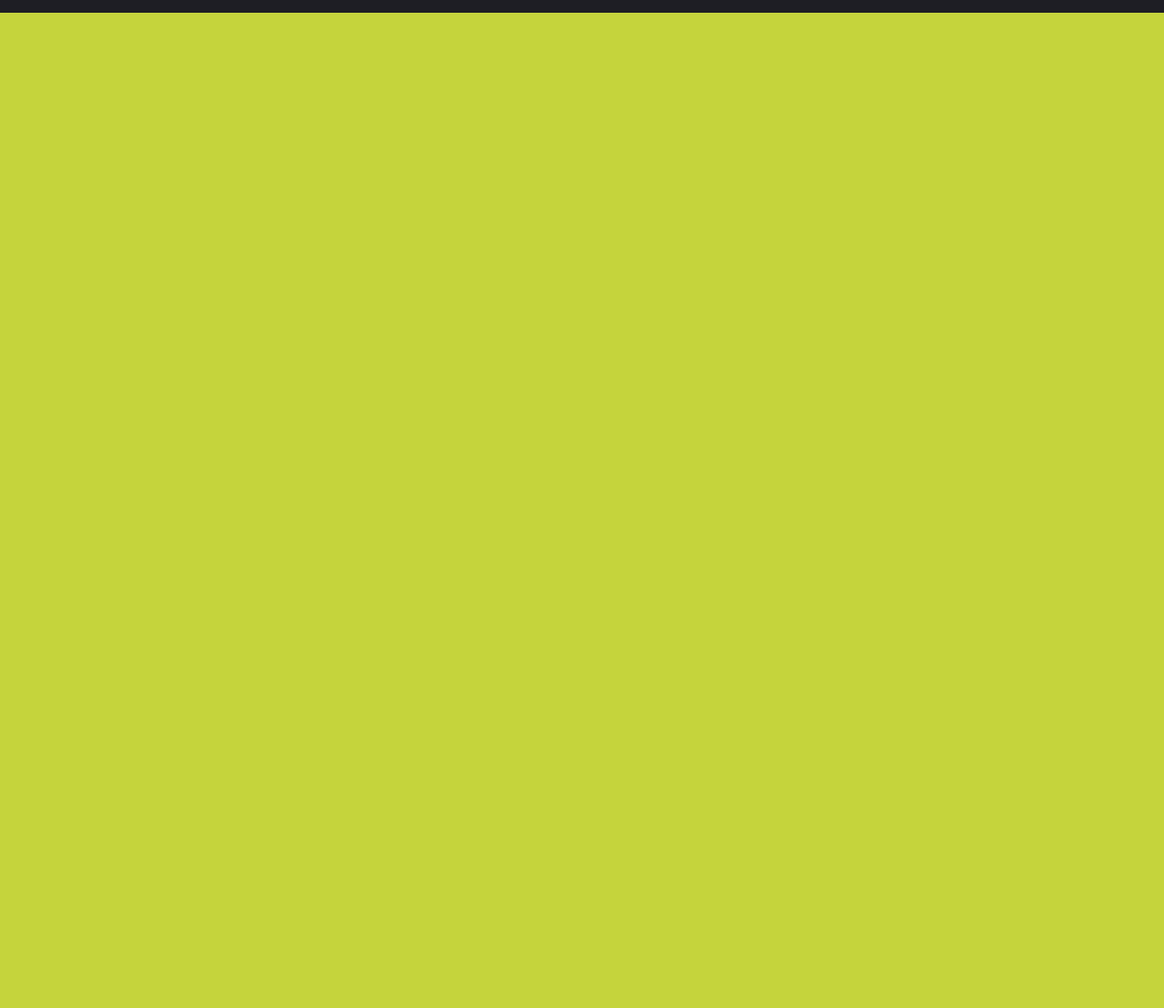
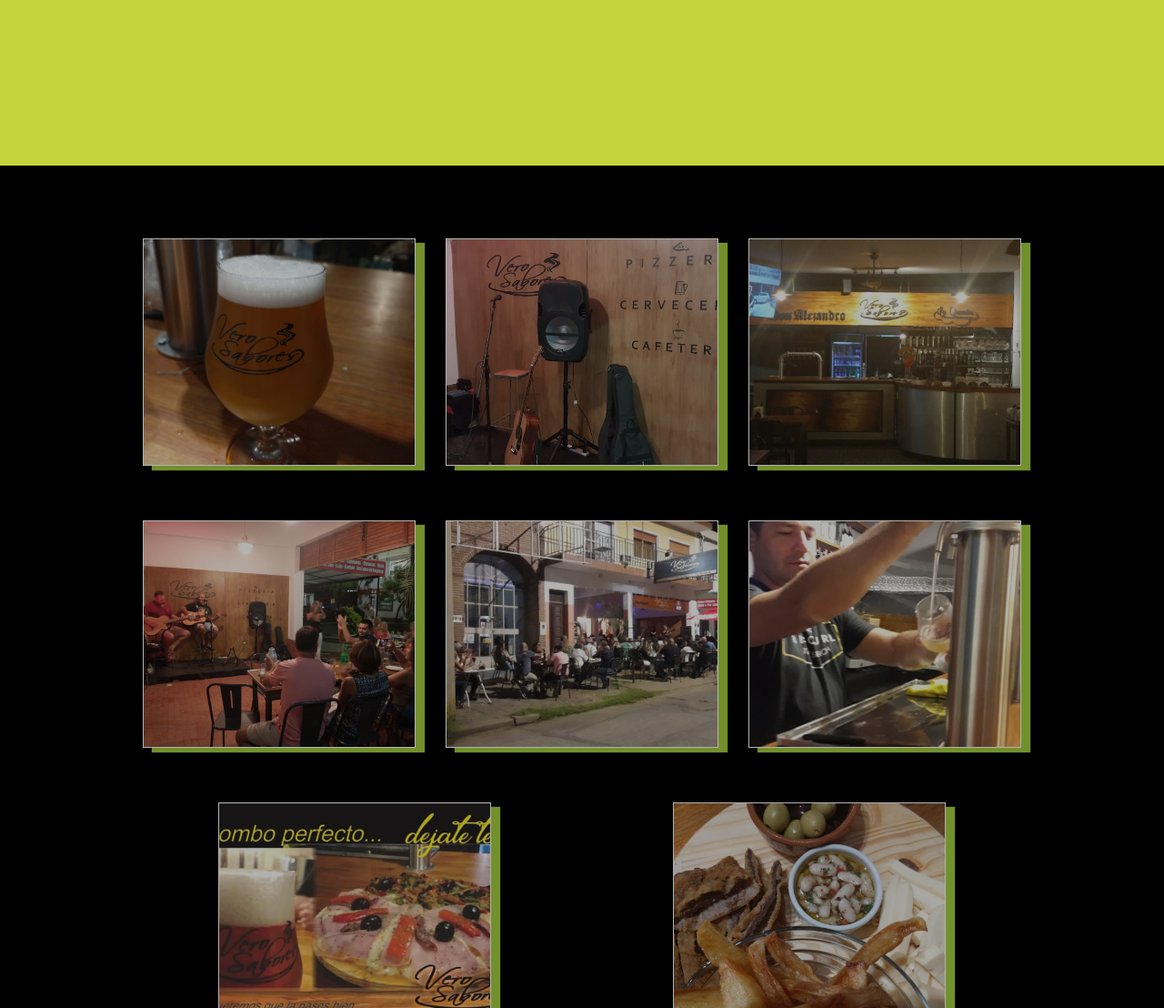
Before and after one commit to FranDesarrolla/vero-sabores, a plain HTML site: page galeria.html in a window 1280 px wide. Shown: the part 855-1963 px from the top of the page at 91% size. Before the commit the page ends 869 px from the top, so only its background shows below. Drawn offline with nearby package versions, Linux system fonts and the light colour scheme.

Commit message:
Pagina posiblemente finalizada

```diff
--- a/css/styles.css
+++ b/css/styles.css
@@ -42,6 +42,13 @@ nav ul li {
 
 .div {
     padding-bottom: 300px;
+    background-size: cover;
+    font-family: 'Poppins', sans-serif;
+    background-attachment: fixed;
+}
+
+.div-gallery {
+    padding-bottom: 200px;
     background-size: cover;
     font-family: 'Poppins', sans-serif;
     background-attachment: fixed;
@@ -221,6 +228,7 @@ footer {
     background-size: cover;
     background-repeat: no-repeat;
     background-attachment: fixed;
+
 }
 
 .navbar-toggler {
@@ -341,41 +349,45 @@ footer {
     transition: .2s;
 }
 
-.gallery-container {
-    width: 49.8%;
-    height: 100%;
-    margin: 25px 0 25px 0;
-    display: inline-block;
-    border: dashed green;
-    display: inline;
+.bordes {
+    border: 1px solid rgb(255, 255, 255);
+    box-shadow: 10px 5px 1px 0px rgb(163, 206, 63);
 }
 
-.gallery-cont {
-    width: 49.8%;
-    height: 100%;
-    margin: 25px 0 25px 0;
-    display: inline-block;
-    border: dashed green;
-    display: inline;
+.contenedor-galeria {
+    display: flex;
+    width: 100%;
+    justify-content: space-around;
+    flex-wrap: wrap;
+    margin: auto;
+    max-width: 1000px;
 }
 
-.gallery-container-final {
-    width: 49.8%;
-    height: 100%;
-    margin: 25px 0 25px 0;
-    display: inline-block;
-    border: dashed green;
-    display: inline;
+.img-brd {
+    width: 300px;
+    height: 250px;
+    margin-bottom: 30px;
+    margin-top: 30px;
+    object-fit: cover;
+    filter: brightness(70%);
+    transition: .5s;
 }
 
-.bg-sap {
-    background-color: #f3f4f5;
+.img-brd:hover {
+    filter: brightness(100%);
+    transition: .5s;
 }
 
-.contenedor {
-    border: solid black;
-    box-shadow: 5px 5px 5px 0px grey;
-    margin: 0 auto;
-    display: block;
-    border-radius: 50px;
+.bk {
+    background-color: rgb(0, 0, 0);
 }
+
+.spansi {
+    padding-top: 50px;
+    background-color: black;
+}
+
+.spansi1 {
+    padding-bottom: 50px;
+    background-color: black;
+}
--- a/galeria.html
+++ b/galeria.html
@@ -79,9 +79,23 @@
 
 <main>
 
-    <div>
-      <h1 class="titl">Galería</h1>
+    <div class="div-gallery">
+      <h1 class="titl sombri">Galería</h1>
+      <p class="titl--2"><b>Disfruta</b> de nuestra variada galeria, y ven a visitarnos para observarlo tu mismo</p>
     </div>
+
+  <center class="bk">
+      <div class="contenedor-galeria spansi spansi1">
+        <a href="assets/img/cerveza.jpeg"><img class="img-brd bordes zum" src="assets/img/cerveza.jpeg" alt="Cerveza artesanal en copa de Vero Sabores"></a>
+        <a href="assets/img/ent.jpeg"><img class="img-brd bordes zum" src="assets/img/ent.jpeg" alt="Escenario de musica en el local de Vero Sabores"></a>
+        <a href="assets/img/lugar.jpeg"><img class="img-brd bordes zum" src="assets/img/lugar.jpeg" alt=""></a>
+        <a href="assets/img/gente-local.jpeg"><img class="img-brd bordes zum" src="assets/img/gente-local.jpeg" alt="Espectaculo de musica en Vero Sabores con gente observando"></a>
+        <a href="assets/img/local-gente.jpeg"><img class="img-brd bordes zum" src="assets/img/local-gente.jpeg" alt="Gente afueras de Vero Sabores"></a>
+        <a href="assets/img/sirviendo-cv.jpeg"><img class="img-brd bordes zum" src="assets/img/sirviendo-cv.jpeg" alt="Empleado de Vero Sabores sirviendo cerveza"></a>
+        <a href="assets/img/menu.jpeg"><img class="img-brd bordes zum" src="assets/img/menu.jpeg" alt="Menu especial de Vero Sabores"></a>
+        <a href="assets/img/menu1.jpeg"><img class="img-brd bordes zum" src="assets/img/menu1.jpeg" alt="Platillo del Menu de Vero Sabores"></a>
+      </div>
+  </center>
 
   <div>
 
```
Also changed, not shown: que-hacemos.html (+1 -1 lines).
